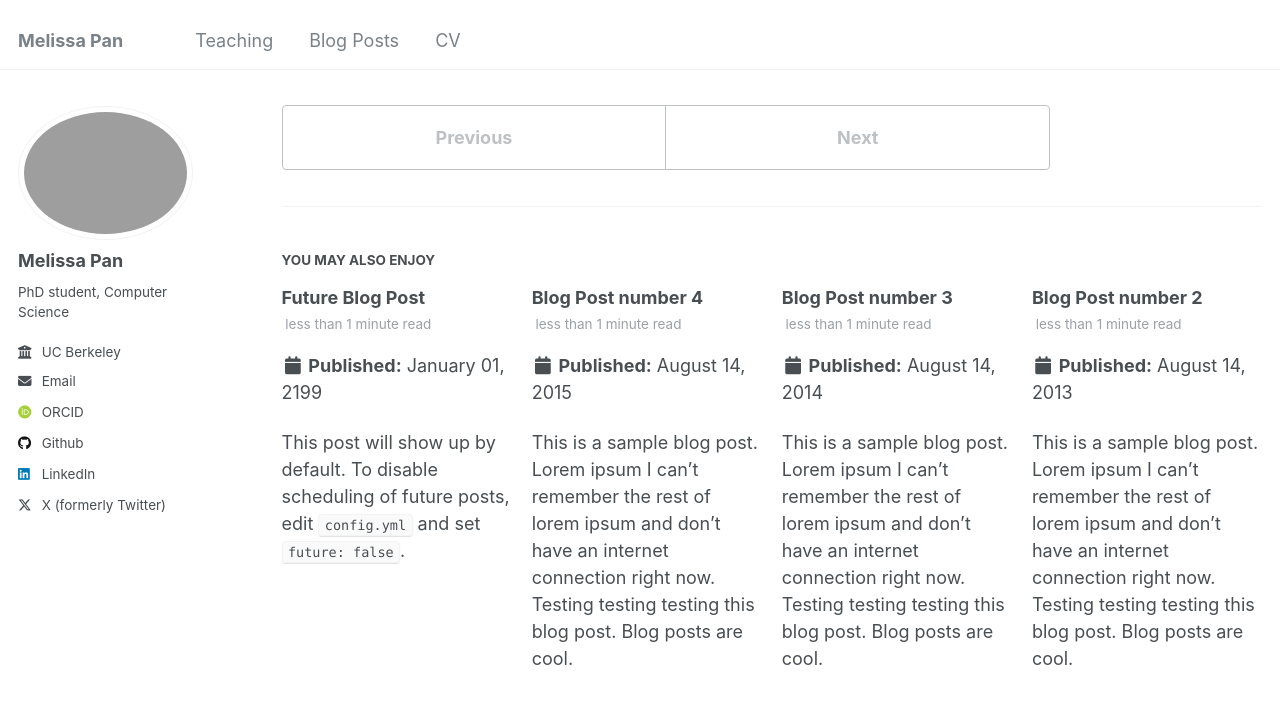
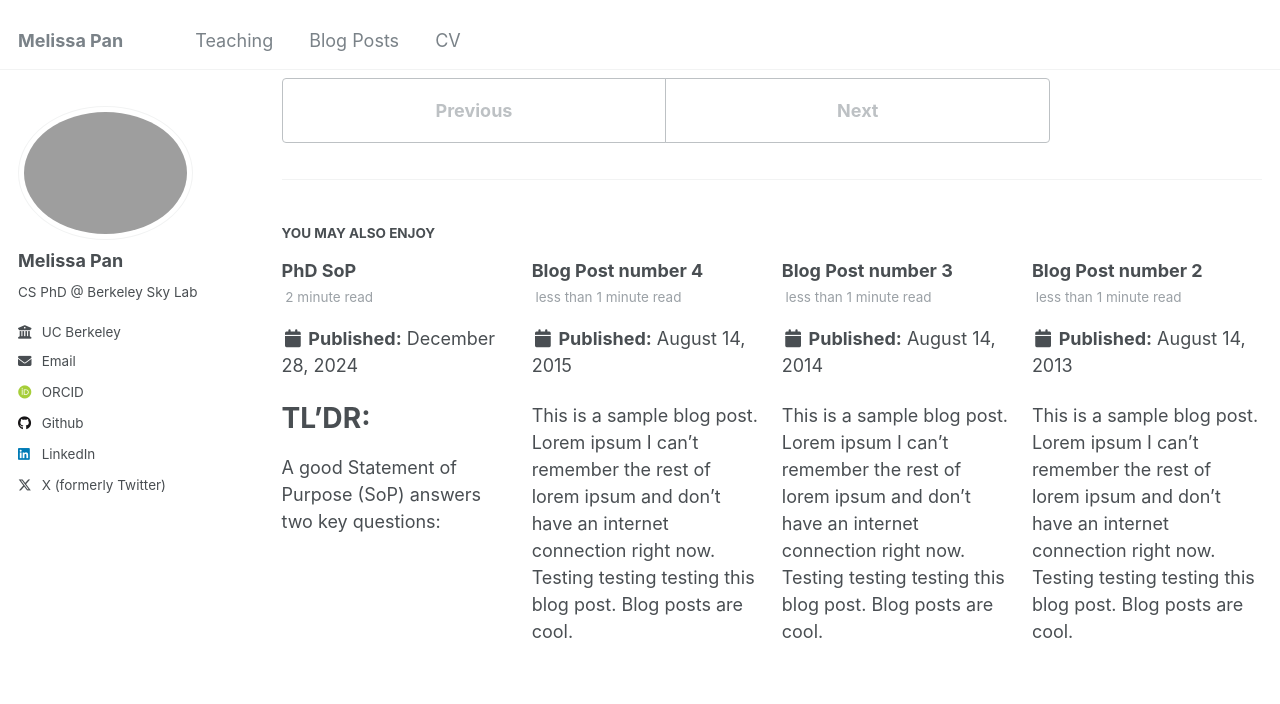
Before and after one commit to melissa-pan/melissa-pan.github.io, a Jekyll site: the page built from _posts/2024-12-27-cs-phd.md, in a window 1280 px wide and 900 px high, scrolled down 5123 px. Shown: the top 704 px of the window. Built offline with Jekyll 4.4.1, drawn with Linux system fonts in a browser that asks for light colours; some web fonts are replaced; part of the change alters nothing that is shown; some of the changed text lies outside the part shown.

Commit message:
blog on SOP

```diff
--- a/_config.yml
+++ b/_config.yml
@@ -24,7 +24,7 @@ author:
   avatar           : "profile_pic.jpg"
   name             : "Melissa Pan"
   pronouns         : # example: "she/her"
-  bio              : "PhD student, Computer Science"
+  bio              : "CS PhD @ Berkeley Sky Lab"
   location         : #"Berkeley, CA"
   employer         : "UC Berkeley"
   uri              : # URL
--- a/_posts/2024-12-27-blog-post-2-phd-sop.md
+++ /dev/null
@@ -1,11 +0,0 @@
----
-title: 'Future Blog Post'
-date: 2199-01-01
-permalink: /posts/2012/08/blog-post-4/
-tags:
-  - cool posts
-  - category1
-  - category2
----
-
-This post will show up by default. To disable scheduling of future posts, edit `config.yml` and set `future: false`.
--- a/_posts/2024-12-27-cs-phd.md
+++ b/_posts/2024-12-27-cs-phd.md
@@ -81,7 +81,7 @@ Try to research online about the lab. Some red flags are easy to spot, but more
 Know your order of importance when picking PhD program, it is human nature / undergrad mindset to pick university based on ranking or prestige. But PhD program is very different, a great advisor fit is far more important than the insitute's ranking. So don't limit yourself when looking for labs and PI to top ranking universities only.
 
 ## SoP
-I will write a seperate blog post about SoP. But one resource that helped me greatly is: [cs-sop](https://cs-sop.notion.site/CS-PhD-Statements-of-Purpose-df39955313834889b7ac5411c37b958d).
+Checkout my other blog on [PhD SoP](/posts/2024/12/PhD%20SoP/). But one resource that helped me greatly is: [cs-sop](https://cs-sop.notion.site/CS-PhD-Statements-of-Purpose-df39955313834889b7ac5411c37b958d).
 
 The content is the most important thing. But besides that - **START EARLY!**, **AS SOON AS POSSIBLE!**
 
--- /dev/null
+++ b/_posts/2024-12-27-phd-sop.md
@@ -0,0 +1,81 @@
+---
+title: 'PhD SoP'
+date: 2024-12-28
+permalink: /posts/2024/12/PhD SoP/
+tags:
+  - PhD
+---
+
+TL'DR:
+=======
+A good Statement of Purpose (SoP) answers two key questions:
+
+1. What did **you** do?
+2. What do **you** want to do?
+
+When you clearly address these points, you naturally answer the most important question: **Why you?**
+
+In general:
+* Be yourself
+* Be concise yet specific
+* Highlight the most important content: use bold, italic, underline etc...
+* Show your passion
+
+Start as early as possible on the first draft.
+
+How SoP should be like?
+=======
+In my opinion, an SoP should serve (strictly) as a research statement. It should focus on describing your past experiences and explaining how they connect to what you want to do in the future.
+
+[cs-sop](https://cs-sop.notion.site/CS-PhD-Statements-of-Purpose-df39955313834889b7ac5411c37b958d) contains many great examples that helped me a lot in drafting my SoP. I highly recommend it. It offers an excellent overview of the general framework, structure, flow, and expected content.
+
+From my own experience proofreading students’ and friends’ statements, here are my two cents:
+
+
+Introduction
+-------
+By the first few sentences—or at least by the end of the first paragraph—readers should understand your overarching research goal.
+* Dream big: This goal should be ambitious enough that it hasn’t been fully explored before (hence the need for a PhD).
+* Be grounded: This goal should also be small enough that it seems achievable during a PhD.
+
+Keep this research goal as the main theme throughout your SoP.
+
+
+Past Research
+-------
+If you have a concrete research goal, things become simpler. The rest of your paragraphs should explain why you can accomplish this goal. In other words, discuss how your past experiences have prepared you for it.
+
+Highlight the following:
+* **Your** unique contributions to past projects
+* Relevant research skills
+* Why the project was significant, and why **your** role was significant
+* Concrete/specific examples of your contributions
+* What you learned
+* How these experiences or lessons will help you in your PhD
+
+Try not to repeat information already listed on your CV. Most universities have some page/word limits, so use your word count wisely. Avoid making your SoP a paragraph-long version of your CV.
+
+Why PhD & Why School
+-------
+If you look at the SoPs on [cs-sop](https://cs-sop.notion.site/CS-PhD-Statements-of-Purpose-df39955313834889b7ac5411c37b958d), you’ll see that the structure / content of this section is fairly similar across statements.
+
+So what make your statement stand out is to customize it as much as possible for the particular lab or PI you’re interested in. Make sure you understand the lab’s most recent research directions, which might differ from their earlier or more well-known work. This also helps you find out if the lab is a good research fit for your goals.
+
+
+My SoP
+=======
+
+<object data="/files/melissa_sop.pdf#toolbar=0"
+        type="application/pdf"
+        width="100%"
+        height="800px">
+  <p>
+    It appears your browser doesn't support inline PDF viewing.
+    (No direct download link provided.)
+  </p>
+</object>
+
+<script>
+  // Optional: Disable right-click context menu for the entire page
+  document.addEventListener('contextmenu', event => event.preventDefault());
+</script>
```
Also changed, not shown: 1 other file.
